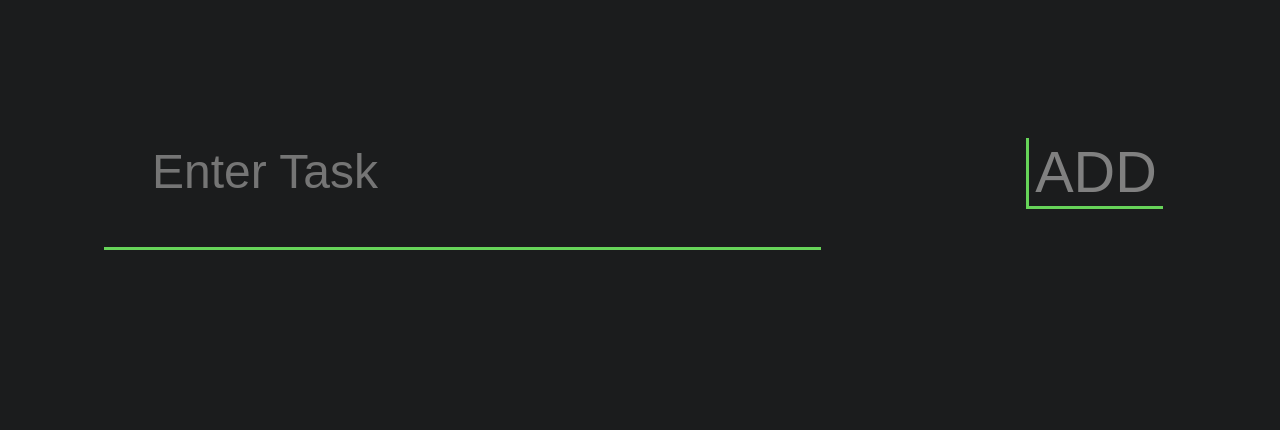
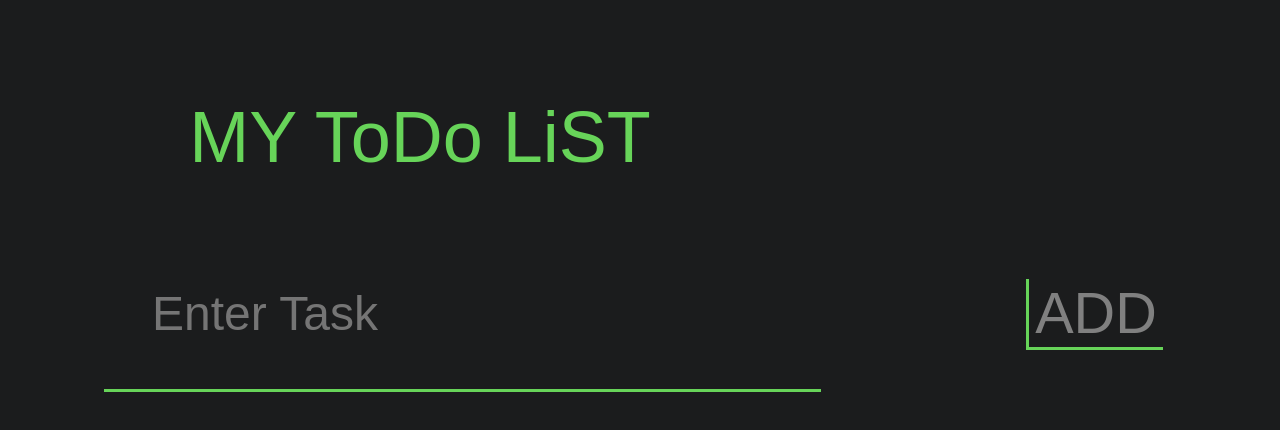
Before and after one commit to pranitahuja00/Assignments-Front-End, a website: page Assignment week 2 - To Do List/index.html in a window 1280 px wide. Shown: the top 430 px of the page. Drawn offline with Linux system fonts and the light colour scheme; files that its build step writes are made by us from their sources.

Commit message:
Update index.html

```diff
--- a/Assignment week 2 - To Do List/index.html
+++ b/Assignment week 2 - To Do List/index.html
@@ -8,6 +8,7 @@
   <body>
     <div class="outer">
       <div class="app">
+         <h2 style="text-align: center; width: 50%;">MY ToDo LiST</h2>
         <form id="todoform">
           <div class="in">
             <input id="input" type="text" placeholder="Enter Task" />
```
